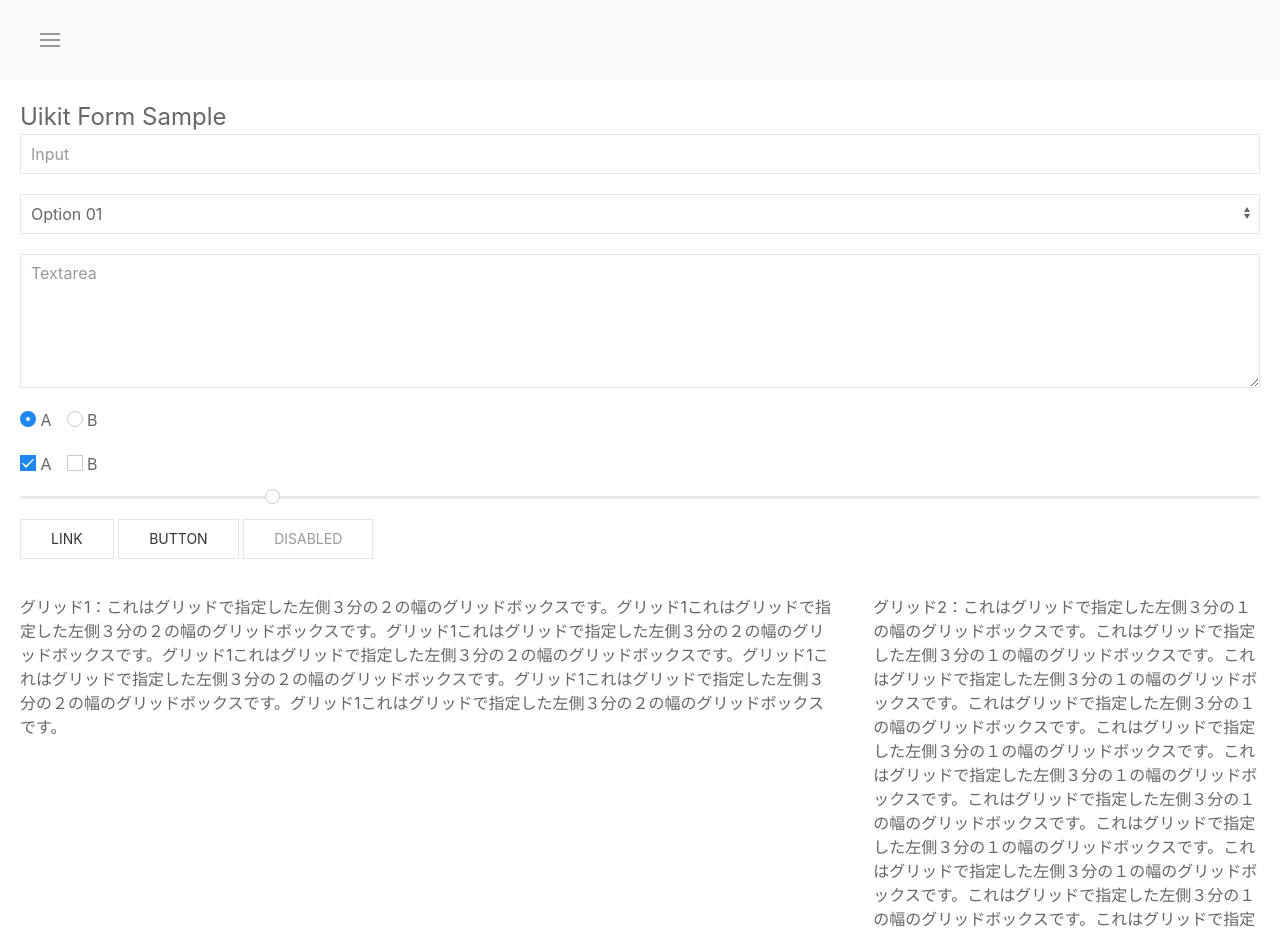
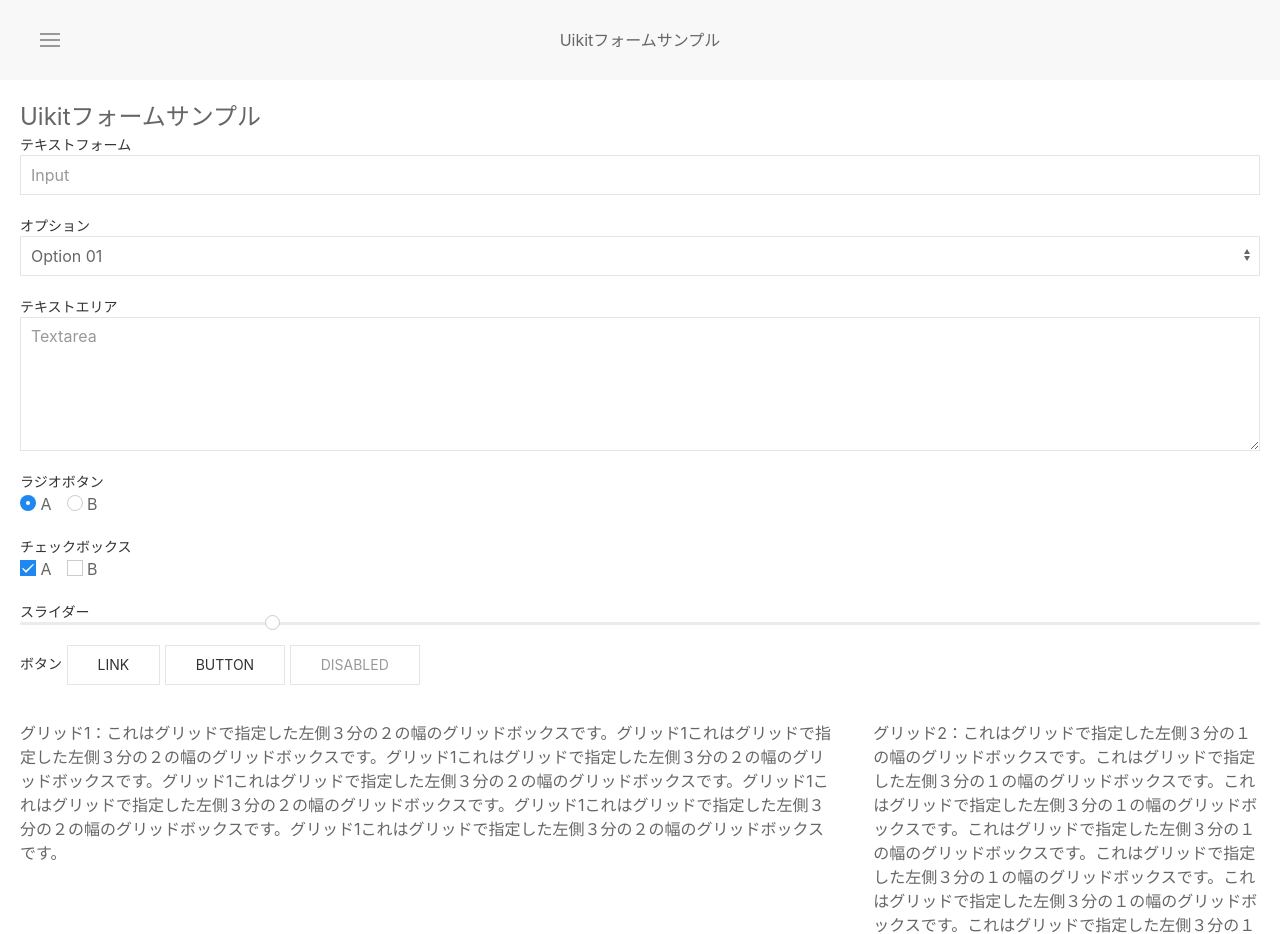
Before and after one commit to watanabetakesi/labo, a PHP site: the page made by 00 uikit sample/index.php in a window 1280 px wide. Shown: the top 934 px of the page. Run offline with PHP 8.4, Linux system fonts and the light colour scheme; data that the repository does not hold is empty.

Commit message:
色々変更

```diff
--- a/00 uikit sample/index.php
+++ b/00 uikit sample/index.php
@@ -1,18 +1,20 @@
+<?php $page_title = 'Uikitフォームサンプル'; ?>
 <?php include_once(dirname(dirname(__FILE__)) . '/parts/header.php'); ?>
 <?php include_once(dirname(dirname(__FILE__)) . '/parts/sidebar.php'); ?>
 
 <div class="wrapper">
 
 
-       <legend class="uk-legend">Uikit Form Sample</legend>
+    <legend class="uk-legend"><?= $page_title ?></legend>
 
     <form class="uk-form">
         <fieldset class="uk-fieldset">
             <div class="uk-margin">
+                <label class="uk-form-label">テキストフォーム</label>
                 <input class="uk-input" type="text" placeholder="Input" aria-label="Input">
             </div>
-
             <div class="uk-margin">
+                <label class="uk-form-label">オプション</label>
                 <select class="uk-select" aria-label="Select">
                     <option>Option 01</option>
                     <option>Option 02</option>
@@ -20,34 +22,49 @@
             </div>
 
             <div class="uk-margin">
-                     <textarea class="uk-textarea" rows="5" placeholder="Textarea" aria-label="Textarea"></textarea>
+                <label class="uk-form-label">テキストエリア</label>
+                <textarea class="uk-textarea" rows="5" placeholder="Textarea"
+                    aria-label="Textarea"></textarea>
             </div>
 
-              <div class="uk-margin uk-grid-small uk-child-width-auto uk-grid">
+            <div class="uk-margin">
+                <label class="uk-form-label">ラジオボタン</label>
+                <div class="uk-grid-small uk-child-width-auto uk-grid">
                     <label><input class="uk-radio" type="radio" name="radio2" checked> A</label>
                     <label><input class="uk-radio" type="radio" name="radio2"> B</label>
                 </div>
+            </div>
 
-              <div class="uk-margin uk-grid-small uk-child-width-auto uk-grid">
+            <div class="uk-margin">
+                <label class="uk-form-label">チェックボックス</label>
+                <div class="uk-grid-small uk-child-width-auto uk-grid">
                     <label><input class="uk-checkbox" type="checkbox" checked> A</label>
                     <label><input class="uk-checkbox" type="checkbox"> B</label>
                 </div>
+            </div>
 
             <div class="uk-margin">
-                     <input class="uk-range" type="range" value="2" min="0" max="10" step="0.1" aria-label="Range">
+                <label class="uk-form-label">スライダー</label>
+                <input class="uk-range" type="range" value="2" min="0" max="10" step="0.1"
+                    aria-label="Range">
             </div>
 
-              <p uk-margin>
+            <div class="uk-margin">
+                <label class="uk-form-label">ボタン</label>
                 <a class="uk-button uk-button-default" href="#">Link</a>
                 <button class="uk-button uk-button-default">Button</button>
                 <button class="uk-button uk-button-default" disabled>Disabled</button>
-              </p>
+            </div>
         </fieldset>
     </form>
 
     <div class="uk-grid">
-              <div class="uk-width-2-3">グリッド1：これはグリッドで指定した左側３分の２の幅のグリッドボックスです。グリッド1これはグリッドで指定した左側３分の２の幅のグリッドボックスです。グリッド1これはグリッドで指定した左側３分の２の幅のグリッドボックスです。グリッド1これはグリッドで指定した左側３分の２の幅のグリッドボックスです。グリッド1これはグリッドで指定した左側３分の２の幅のグリッドボックスです。グリッド1これはグリッドで指定した左側３分の２の幅のグリッドボックスです。グリッド1これはグリッドで指定した左側３分の２の幅のグリッドボックスです。</div>
-              <div class="uk-width-1-3">グリッド2：これはグリッドで指定した左側３分の１の幅のグリッドボックスです。これはグリッドで指定した左側３分の１の幅のグリッドボックスです。これはグリッドで指定した左側３分の１の幅のグリッドボックスです。これはグリッドで指定した左側３分の１の幅のグリッドボックスです。これはグリッドで指定した左側３分の１の幅のグリッドボックスです。これはグリッドで指定した左側３分の１の幅のグリッドボックスです。これはグリッドで指定した左側３分の１の幅のグリッドボックスです。これはグリッドで指定した左側３分の１の幅のグリッドボックスです。これはグリッドで指定した左側３分の１の幅のグリッドボックスです。これはグリッドで指定した左側３分の１の幅のグリッドボックスです。これはグリッドで指定した左側３分の１の幅のグリッドボックスです。</div>
+        <div class="uk-width-2-3">
+            グリッド1：これはグリッドで指定した左側３分の２の幅のグリッドボックスです。グリッド1これはグリッドで指定した左側３分の２の幅のグリッドボックスです。グリッド1これはグリッドで指定した左側３分の２の幅のグリッドボックスです。グリッド1これはグリッドで指定した左側３分の２の幅のグリッドボックスです。グリッド1これはグリッドで指定した左側３分の２の幅のグリッドボックスです。グリッド1これはグリッドで指定した左側３分の２の幅のグリッドボックスです。グリッド1これはグリッドで指定した左側３分の２の幅のグリッドボックスです。
+        </div>
+        <div class="uk-width-1-3">
+            グリッド2：これはグリッドで指定した左側３分の１の幅のグリッドボックスです。これはグリッドで指定した左側３分の１の幅のグリッドボックスです。これはグリッドで指定した左側３分の１の幅のグリッドボックスです。これはグリッドで指定した左側３分の１の幅のグリッドボックスです。これはグリッドで指定した左側３分の１の幅のグリッドボックスです。これはグリッドで指定した左側３分の１の幅のグリッドボックスです。これはグリッドで指定した左側３分の１の幅のグリッドボックスです。これはグリッドで指定した左側３分の１の幅のグリッドボックスです。これはグリッドで指定した左側３分の１の幅のグリッドボックスです。これはグリッドで指定した左側３分の１の幅のグリッドボックスです。これはグリッドで指定した左側３分の１の幅のグリッドボックスです。
+        </div>
     </div>
 
 </div>
--- a/01 wp version text/index.php
+++ b/01 wp version text/index.php
@@ -1,3 +1,4 @@
+<? $page_title = "WordPress運用ツール" ?>
 <?php include_once(dirname(dirname(__FILE__)) . '/parts/header.php'); ?>
 <?php include_once(dirname(dirname(__FILE__)) . '/parts/sidebar.php'); ?>
 
@@ -5,7 +6,7 @@
     <form action="./" method="post">
         <fieldset class="uk-fieldset">
 
-            <legend class="uk-legend">プラグイン更新情報</legend>
+            <legend class="uk-legend">プラグイン更新情報えりぬきくん</legend>
 
             <div class="uk-margin"><textarea name="text" rows="20" cols="100"><?= isset($_POST["text"]) ? $_POST["text"] : "" ?></textarea></div>
 
--- a/helpers/common_helper.php
+++ b/helpers/common_helper.php
@@ -1,6 +1,7 @@
 <?php
 
 define("BASE_URL", "{$_SERVER['REQUEST_SCHEME']}://{$_SERVER['HTTP_HOST']}");
+define("TITLE", "LABO");
 
 function get_proxy(){
 
--- a/parts/header.php
+++ b/parts/header.php
@@ -36,6 +36,9 @@
                     </ul>
                 </div>
             </div>
+            <div class="uk-navbar-center">
+                <?= isset($page_title) ? $page_title : TITLE ; ?>
+            </div>
 
         </div>
     </div>
--- a/qrcode/index.php
+++ b/qrcode/index.php
@@ -1,3 +1,5 @@
+<? $page_title = "QRコード生成" ?>
+
 <?php include_once(dirname(dirname(__FILE__)) . '/parts/header.php'); ?>
 <?php include_once(dirname(dirname(__FILE__)) . '/parts/sidebar.php'); ?>
 
```
Also changed, not shown: 02 text formatter/index.php (+1 -15 lines). Lines whose indentation alone changed are shown as unchanged.
